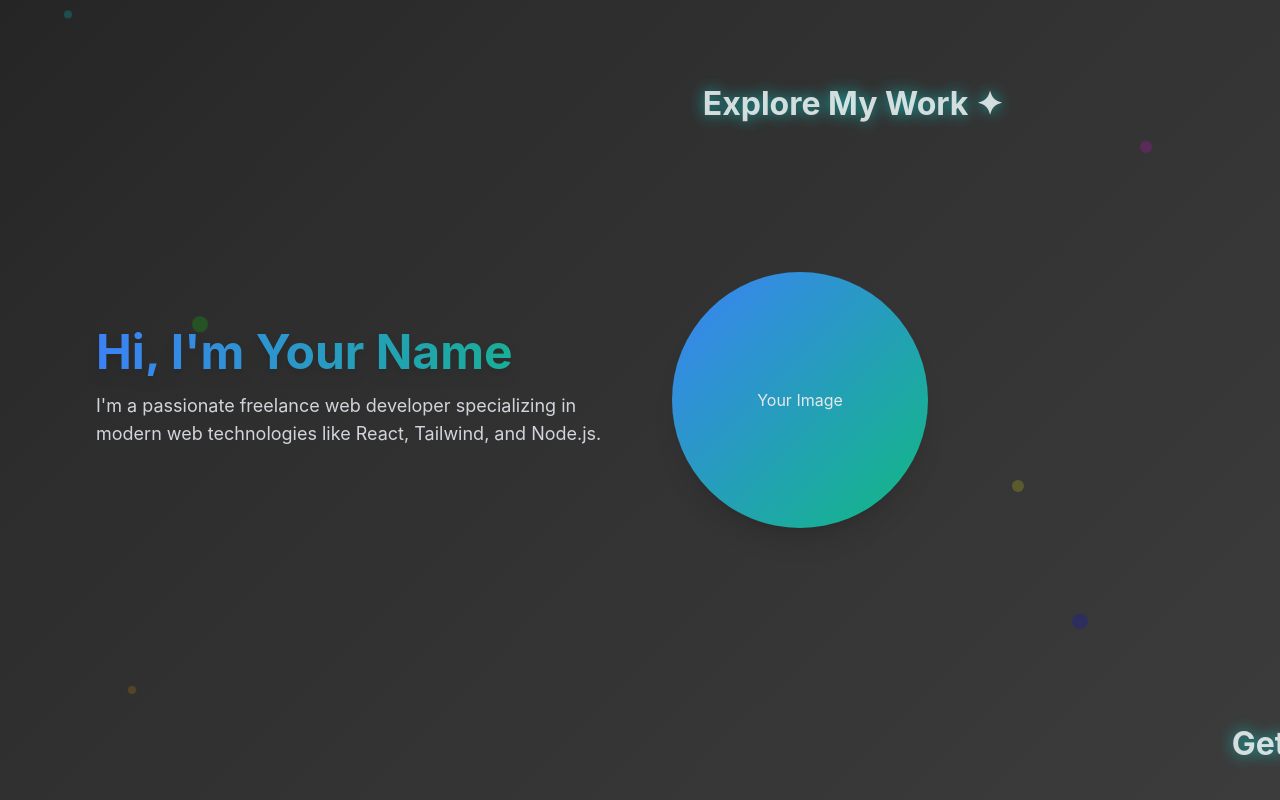
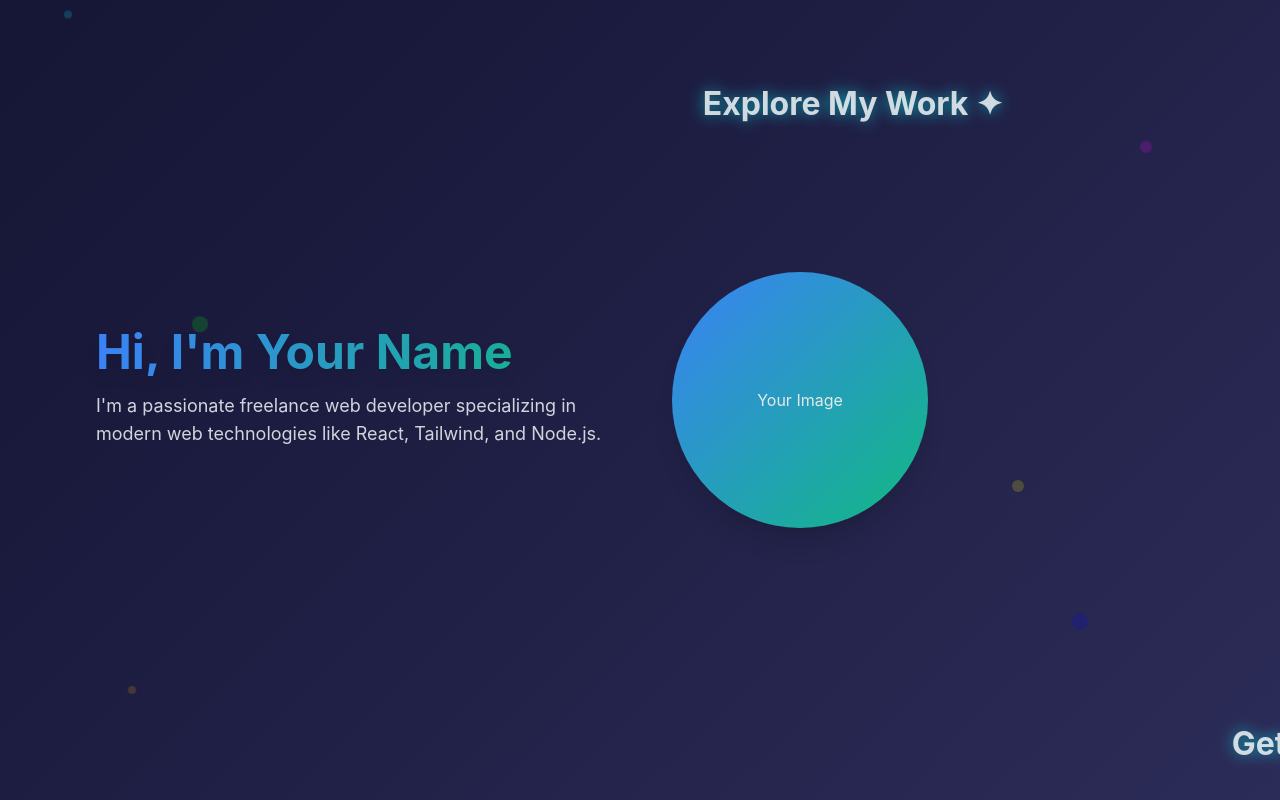
Before and after one commit to Darshan-Paliwal/3D_Portfolio, a React (Vite) app: page / in a window 1280 px wide. Built offline with nearby package versions, Linux system fonts and the light colour scheme.

Commit message:
Update index.css

```diff
--- a/index.css
+++ b/index.css
@@ -11,8 +11,8 @@ html {
 body {
   margin: 0;
   font-family: 'Inter', sans-serif;
-  /* Extreme dark black gradient with subtle wavy motion */
-  background: linear-gradient(135deg, #0a0a0a 0%, #1a1a1a 30%, #2d2d2d 60%, #3d3d3d 100%);
+  /* Extreme dark black gradient with subtle cosmic waves (inspired by second image reference) */
+  background: linear-gradient(135deg, #000000 0%, #0f0f2a 30%, #1a1a3d 60%, #2d2d5a 100%);
   background-size: 200% 200%;
   animation: waveMotion 15s ease infinite;
   color: #ffffff;
@@ -309,7 +309,7 @@ h3 {
   animation-delay: 3s;
 }
 
-/* New Wavy Gradient Animation */
+/* Wavy Gradient Animation */
 @keyframes waveMotion {
   0% {
     background-position: 0% 0%;
```
